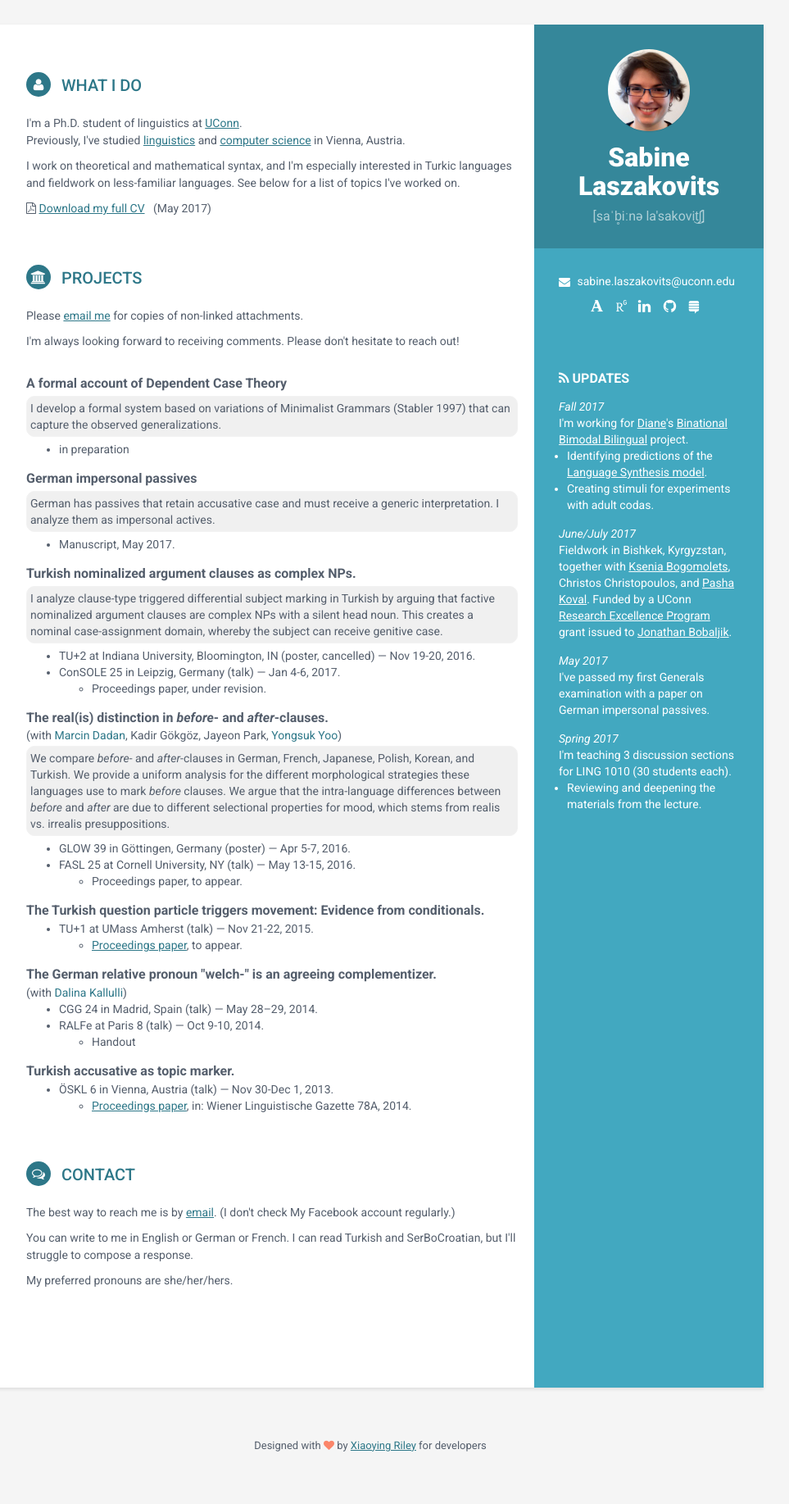
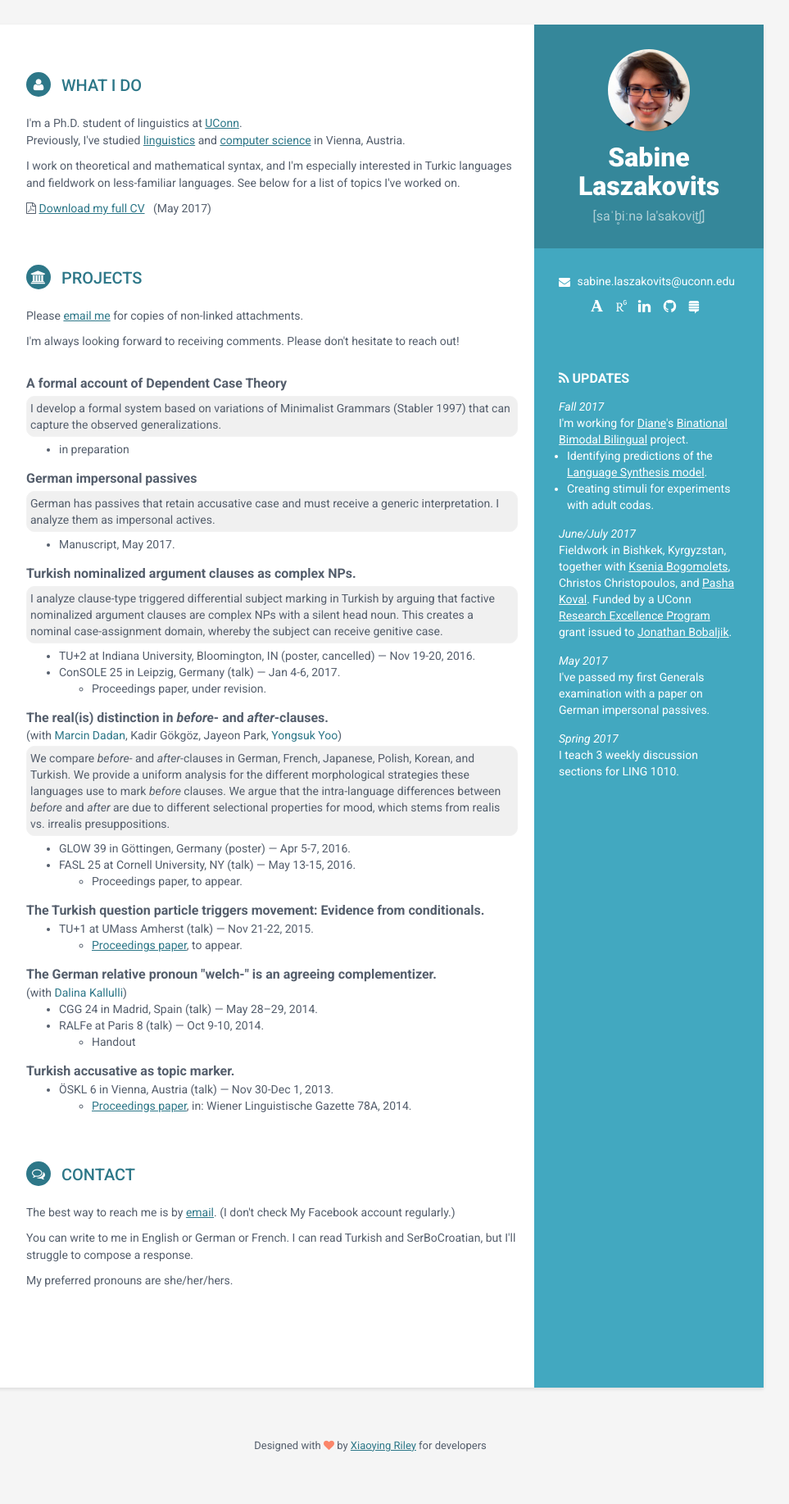
Before and after one commit to laszabine/laszabine.github.io, a Jekyll site: the page built from index.html, in a window 1280 px wide. Shown: the whole page at 82% size, without its empty margins (188-1151 px from the left). Built offline with Jekyll 4.4.1, drawn with Linux system fonts in a browser that asks for light colours.

Commit message:
small change to test hook

```diff
--- a/_includes/news-container.html
+++ b/_includes/news-container.html
@@ -38,10 +38,7 @@
   <div class="item">
     <div class="when">Spring 2017</div>
     <div class="details">
-      I'm teaching 3 discussion sections for LING 1010 (30 students each).
-      <ul>
-        <li>Reviewing and deepening the materials from the lecture.</li>
-      </ul>
+      I teach 3 weekly discussion sections for LING 1010.
     </div>
   </div>
 
```
